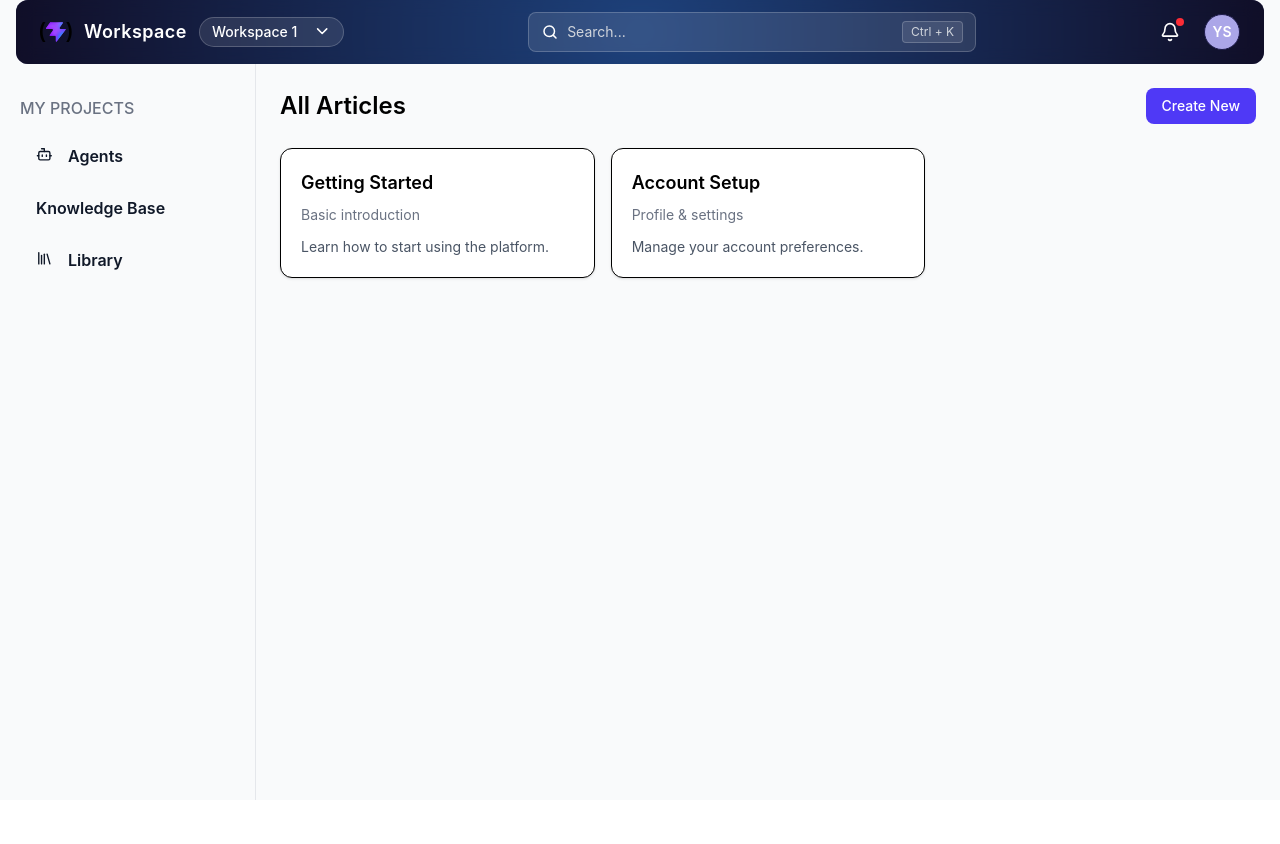
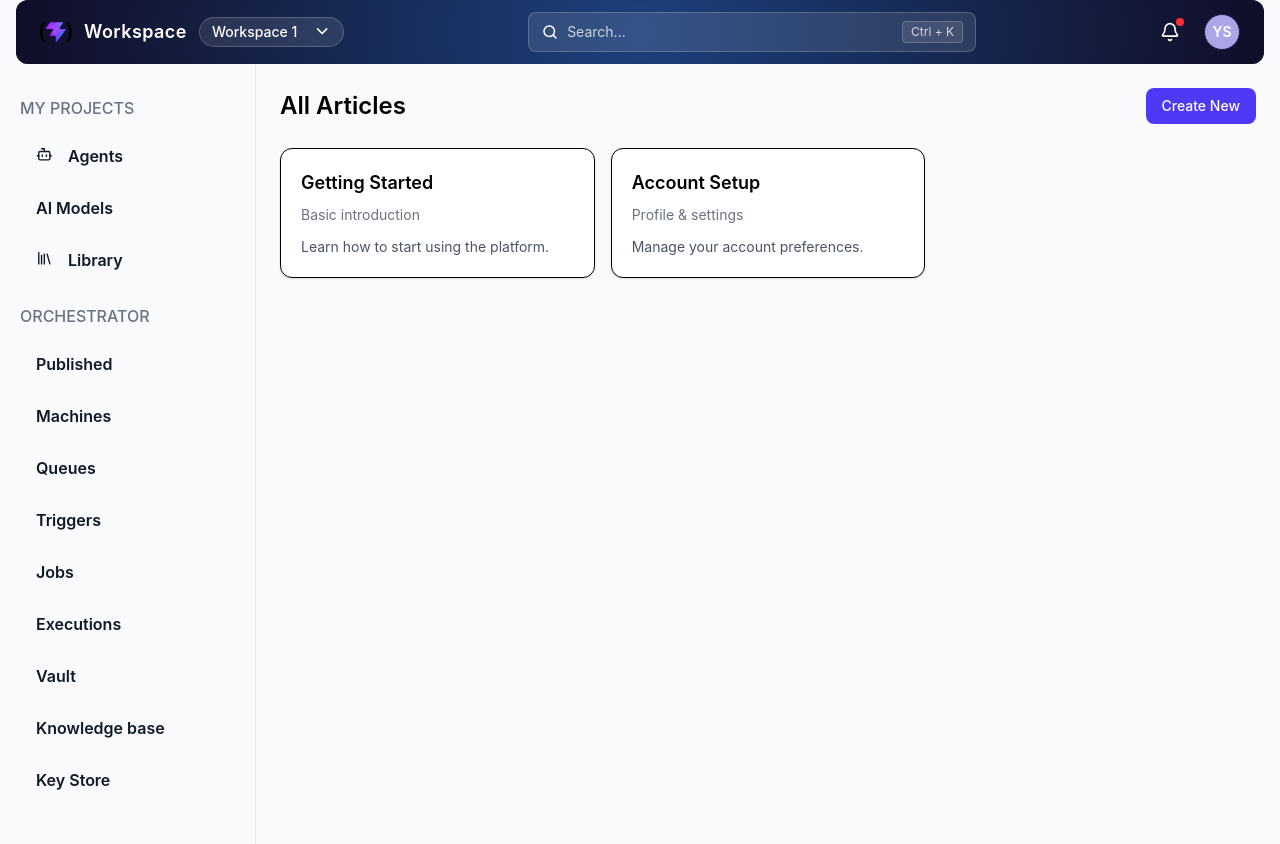
Before and after one commit to Yash0770/workspace-frontend, a React (Vite) app: page / in a window 1280 px wide. Before the commit the page ends 800 px from the top, so only its background shows below. Built offline with nearby package versions, Linux system fonts and the light colour scheme.

Commit message:
Add sidebarSections data and refactor Sidebar component for dynamic rendering

```diff
--- a/src/components/layout/Sidebar.jsx
+++ b/src/components/layout/Sidebar.jsx
@@ -1,28 +1,30 @@
 import Icon from "@/components/ui/Icon/Icon";
+import { sidebarSections } from "../../constants/dummyData";
 
 export default function Sidebar() {
   return (
     <aside className="w-64 bg-gray-50 text-gray-900 p-5 border-r border-gray-200">
-      <h2 className="lg:mt-3 text-base font-medium text-gray-500 mb-4 uppercase">
-        My projects
-      </h2>
+      {sidebarSections.map((section, index) => (
+        <div key={index} className="mb-6">
+          {/* Section Title */}
+          <h2 className="lg:mt-3 text-base font-medium text-gray-500 mb-4 uppercase">
+            {section.title}
+          </h2>
 
-      <nav className="space-y-3 text-base">
-        <div className="flex items-center gap-3 font-semibold hover:text-indigo-600 hover:bg-gray-100 px-4 py-2 rounded cursor-pointer">
-          <Icon name="agentIcon" size={20} />
-          <span>Agents</span>
+          {/* Items */}
+          <nav className="space-y-3 text-base">
+            {section.items.map((item, i) => (
+              <div
+                key={i}
+                className="flex items-center gap-3 font-semibold hover:text-indigo-600 hover:bg-gray-100 px-4 py-2 rounded cursor-pointer"
+              >
+                <Icon name={item.icon} size={20} />
+                <span>{item.label}</span>
+              </div>
+            ))}
+          </nav>
         </div>
-
-        <div className="flex items-center gap-3 font-semibold hover:text-indigo-600 hover:bg-gray-100 px-4 py-2 rounded cursor-pointer">
-          <Icon name="knowledgeIcon" size={20} />
-          <span>Knowledge Base</span>
-        </div>
-
-        <div className="flex items-center gap-3 font-semibold hover:text-indigo-600 hover:bg-gray-100 px-4 py-2 rounded cursor-pointer">
-          <Icon name="libraryIcon" size={20} />
-          <span>Library</span>
-        </div>
-      </nav>
+      ))}
     </aside>
   );
 }
--- a/src/constants/dummyData.js
+++ b/src/constants/dummyData.js
@@ -0,0 +1,24 @@
+export const sidebarSections = [
+  {
+    title: "My Projects",
+    items: [
+      { label: "Agents", icon: "agentIcon" },
+      { label: "AI Models", icon: "aiModelIcon" },
+      { label: "Library", icon: "libraryIcon" },
+    ],
+  },
+  {
+    title: "Orchestrator",
+    items: [
+      { label: "Published", icon: "publishIcon" },
+      { label: "Machines", icon: "shieldIcon" },
+      { label: "Queues", icon: "queueIcon" },
+      { label: "Triggers", icon: "trigerIcon" },
+      { label: "Jobs", icon: "jobIcon" },
+      { label: "Executions", icon: "executionIcon" },
+      { label: "Vault", icon: "vaultIcon" },
+      { label: "Knowledge base", icon: "knowledgeIcon" },
+      { label: "Key Store", icon: "keyStoreIcon" },
+    ],
+  },
+];
```
